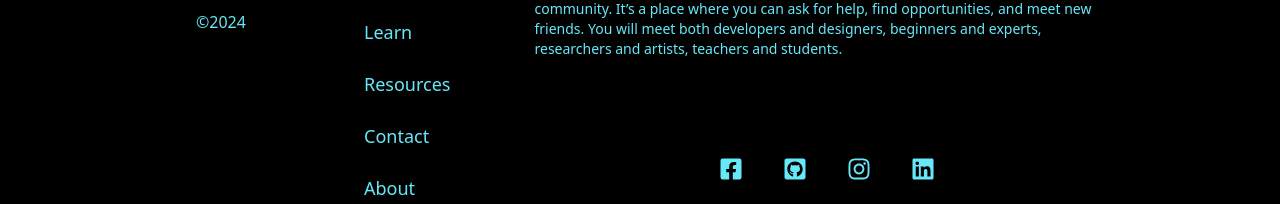
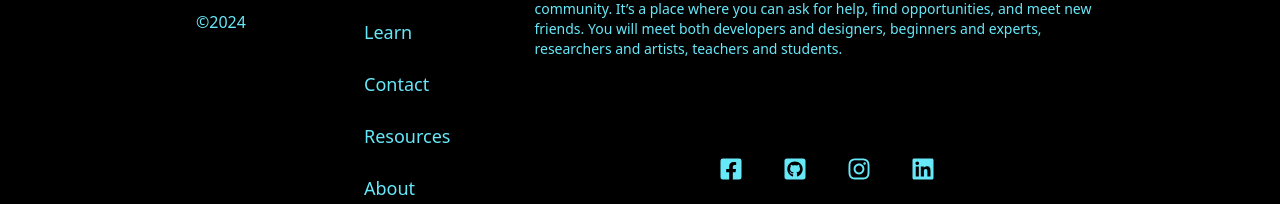
Before and after one commit to PawnrajG/react-website, a React (Create React App) app in the folder my-reactsite/: page / in a window 1280 px wide. Shown: the part 2482-2686 px from the top of the page. Built offline with nearby package versions, Linux system fonts and the light colour scheme.

Commit message:
Feat: Added scrolling for footer

```diff
--- a/my-reactsite/src/components/Footer.js
+++ b/my-reactsite/src/components/Footer.js
@@ -1,4 +1,5 @@
 import React from 'react';
+import {Link} from 'react-scroll';
 import {
     FaFacebookSquare,
     FaGithubSquare,
@@ -26,11 +27,11 @@ const Footer = () =>{
                 </section>
                 <section className='h-auto w-40 md:p-5 mx-5'>
                     <ul className="md:text-lg text-sm flex flex-col text-end md:text-justify">
-                        <li className="m-2 p-1 text-cyan-300 hover:text-cyan-100 cursor-pointer transform hover:scale-110 transition ease-in-out duration-300">Home</li>
-                        <li className="m-2 p-1 text-cyan-300 hover:text-cyan-100 cursor-pointer transform hover:scale-110 transition ease-in-out duration-300">Learn</li>
-                        <li className="m-2 p-1 text-cyan-300 hover:text-cyan-100 cursor-pointer transform hover:scale-110 transition ease-in-out duration-300">Resources</li>
-                        <li className="m-2 p-1 text-cyan-300 hover:text-cyan-100 cursor-pointer transform hover:scale-110 transition ease-in-out duration-300">Contact</li>
-                        <li className="m-2 p-1 text-cyan-300 hover:text-cyan-100 cursor-pointer transform hover:scale-110 transition ease-in-out duration-300">About</li>
+                        <Link to="hero" spy={true} smooth={true} offset={1} duration={500} className="m-2 p-1 text-cyan-300 hover:text-cyan-100 cursor-pointer transform hover:scale-110 transition ease-in-out duration-300">Home</Link>
+                        <Link to="learn" spy={true} smooth={true} offset={1} duration={500} className="m-2 p-1 text-cyan-300 hover:text-cyan-100 cursor-pointer transform hover:scale-110 transition ease-in-out duration-300">Learn</Link>
+                        <Link to="newsletter" spy={true} smooth={true} offset={1} duration={500} className="m-2 p-1 text-cyan-300 hover:text-cyan-100 cursor-pointer transform hover:scale-110 transition ease-in-out duration-300">Contact</Link>
+                        <Link to="techcards" spy={true} smooth={true} offset={11} duration={500} className="m-2 p-1 text-cyan-300 hover:text-cyan-100 cursor-pointer transform hover:scale-110 transition ease-in-out duration-300">Resources</Link>
+                        <Link to="footer" spy={true} smooth={true} offset={50} duration={500} className="m-2 p-1 text-cyan-300 hover:text-cyan-100 cursor-pointer transform hover:scale-110 transition ease-in-out duration-300">About</Link>
                     </ul>
                 </section>
                 <div className='hidden md:flex flex-col justify-around items-center'>
```
